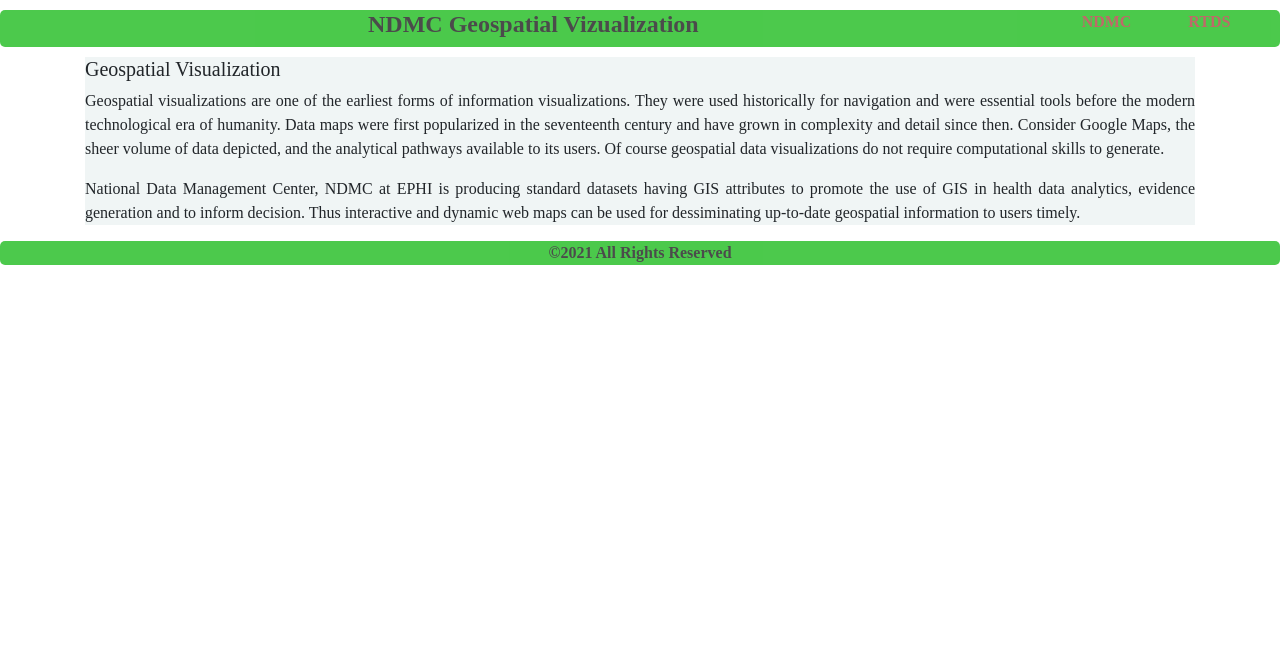
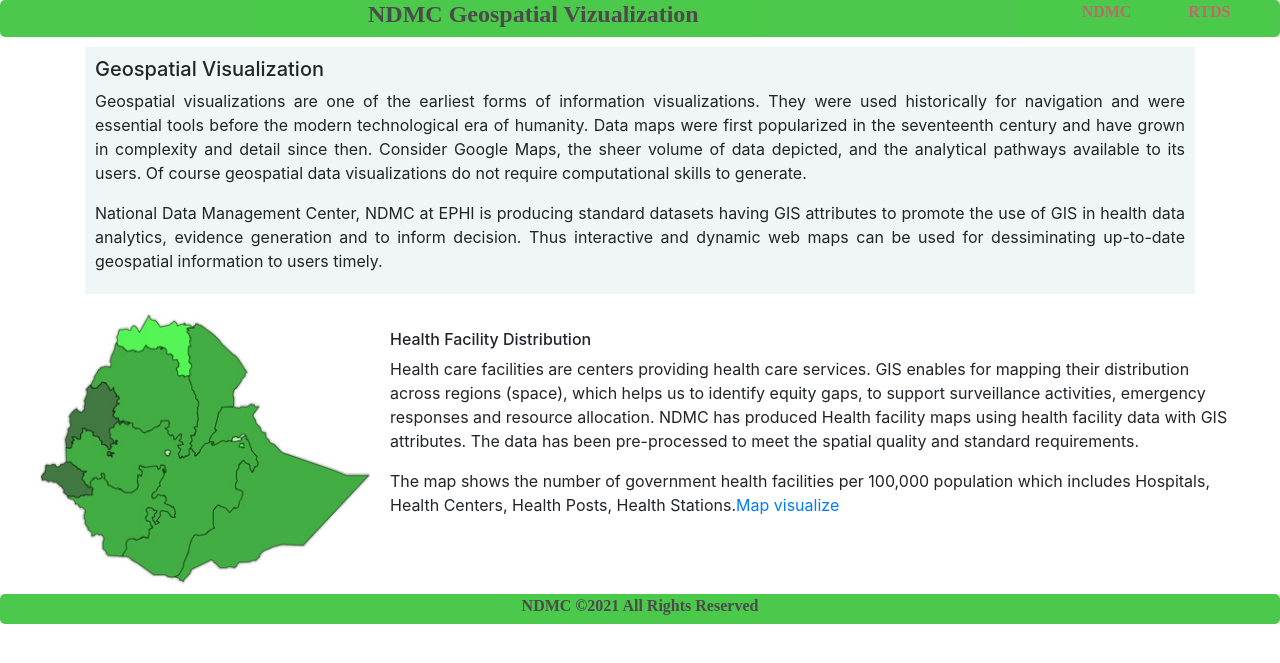
Before and after one commit to amsalutilaye2019/gis_viz, a PHP site: page / in a window 1280 px wide. Shown: the top 663 px of the page. Run offline with PHP 8.4, Linux system fonts and the light colour scheme.

Commit message:
changing of header, footer and index, add image

```diff
--- a/footer.php
+++ b/footer.php
@@ -5,11 +5,10 @@
     <link rel="stylesheet" href="bootstrap/css/bootstrap.min.css">
     <link rel="stylesheet" href="bootstrap/css/bootstrap-grid.min.css">
     <style>
-       #textbox{
-            height:auto;
-            width:auto;
+       #footer{
+            height:30px;
             background:#00b300;
-            margin: auto;
+            margin:0px;
             padding: auto;
             vertical-align:center;
             color:black;
@@ -28,8 +27,8 @@
     <script src="bootstrap/js/bootstrap.bundle.min.js"></script>
 </head>
 <body>
-    <div id="textbox">
-            <p id="pfooter"><span>&#169;</span>2021 All Rights Reserved</p>
+    <div class="container-fluid" id="footer">
+            <p id="pfooter">NDMC <span>&#169;</span>2021 All Rights Reserved</p>
     </div>
     <div style="clear: both;"></div>
 </body>
--- a/header.php
+++ b/header.php
@@ -5,12 +5,12 @@
     <link rel="stylesheet" href="bootstrap/css/bootstrap.min.css">
     <link rel="stylesheet" href="bootstrap/css/bootstrap-grid.min.css">
     <style>
-        .container-fluid{
+        #header{
             position: sticky;
             height:auto;
             width:auto;
             background:#00b300;
-            margin: 10px 10px 10px 5px;
+            margin-bottom:10px;
             padding: auto;
             vertical-align:center;
             color:black;
@@ -18,11 +18,11 @@
             opacity:0.7;
             border-radius:5px;
         }
-        .container-fluid a{
+        #header a{
             color:brown;
             font-weight:bold;
         }
-        .container-fluid h4{
+        #header h4{
             color:black;
             text-align:center;
             font-weight:bolder;
@@ -33,7 +33,7 @@
     <script src="bootstrap/js/bootstrap.bundle.min.js"></script>
 </head>
 <body>
-    <div class="container-fluid">
+    <div class="container-fluid" id="header">
         <div class="row">
             <div class="col-md-10">
                 <h4>NDMC Geospatial Vizualization</h4>
--- a/index.php
+++ b/index.php
@@ -1,3 +1,4 @@
+<!-- header added here -->
 <?php
     include ('header.php');
 ?>
@@ -12,11 +13,27 @@
             height:auto;
             width:auto;
             background:#f0f5f5;
+            padding:10px 10px 5px 10px;
+            text-align:justify;
         }
-        #content h5, p{
+        #imgdiv{
+            display:inline-block;
+            border:solid none;
+            margin:20px 40px 10px 40px;
+
+        }
+        #imgdiv p h6{
+            padding:10px 20px 10px 10px;
             font-family:Serif;
-            text-align: justify;
+            text-align:justify;
         }
+        img{
+            height: 270px;
+            width:350px;
+            float:left;
+            padding-right:20px;
+        }
+
     </style>
     <script src="jquery/jquery.js"></script>
     <script src="bootstrap/js/bootstrap.min.js"></script>
@@ -31,6 +48,19 @@
                 Thus interactive and dynamic web maps can be used for dessiminating up-to-date geospatial information to users timely.</p>
         </div>
     </div>
+    <div class="content">
+        <div id="imgdiv">
+            <p><span><img src="img/hf.jpg"><h6>Health Facility Distribution</h6>
+            Health care facilities are centers providing health care services.
+            GIS enables for mapping their distribution across regions (space),
+            which helps us to identify equity gaps, to support surveillance activities,
+            emergency responses and resource allocation. NDMC has produced Health facility maps using health facility data with GIS attributes.
+            The data has been pre-processed to meet the spatial quality and standard requirements.
+    </p>The map shows the number of government health facilities per 100,000 population which includes
+                Hospitals, Health Centers, Health Posts, Health Stations.<a href="#">Map visualize</a></span> </p>
+        </div>
+    </div>
+    <!-- footer added here -->
     <?php
     include ('footer.php');
 ?>
```
Also changed, not shown: img/hf.jpg (added).
